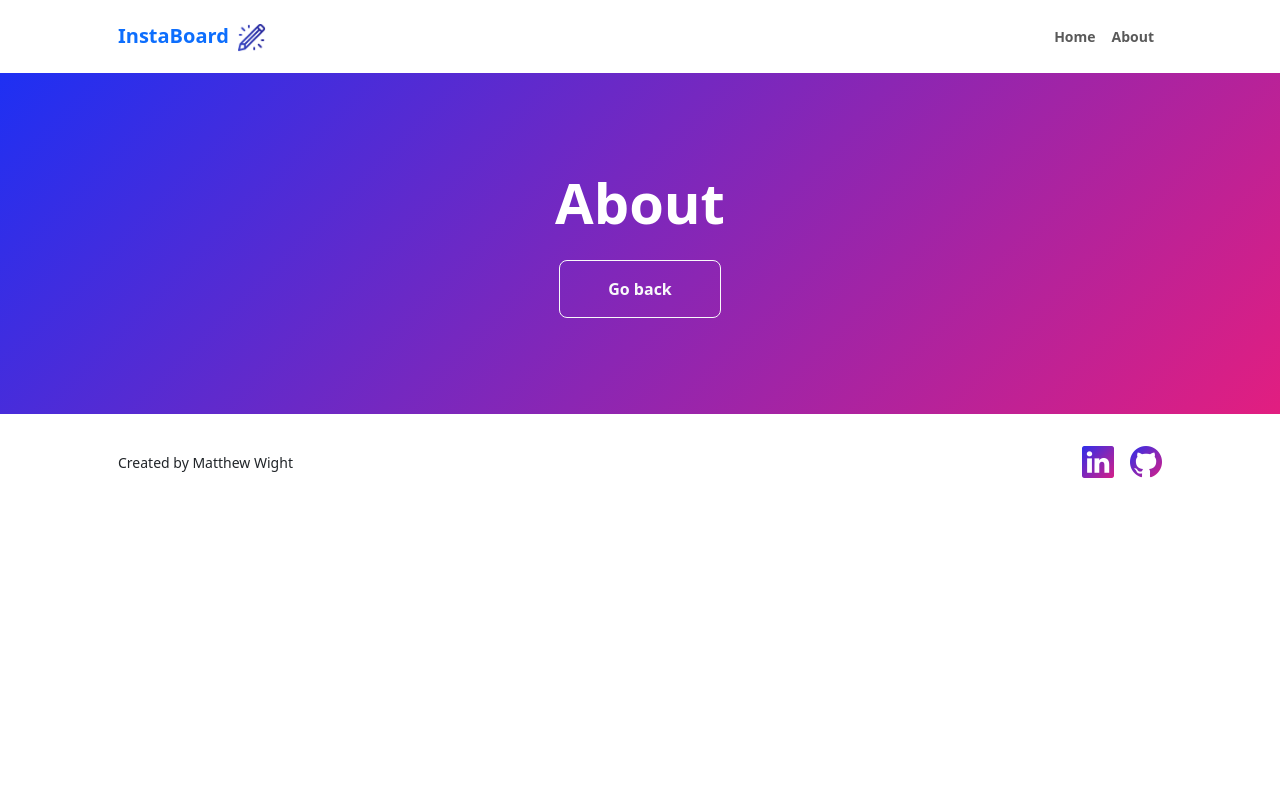
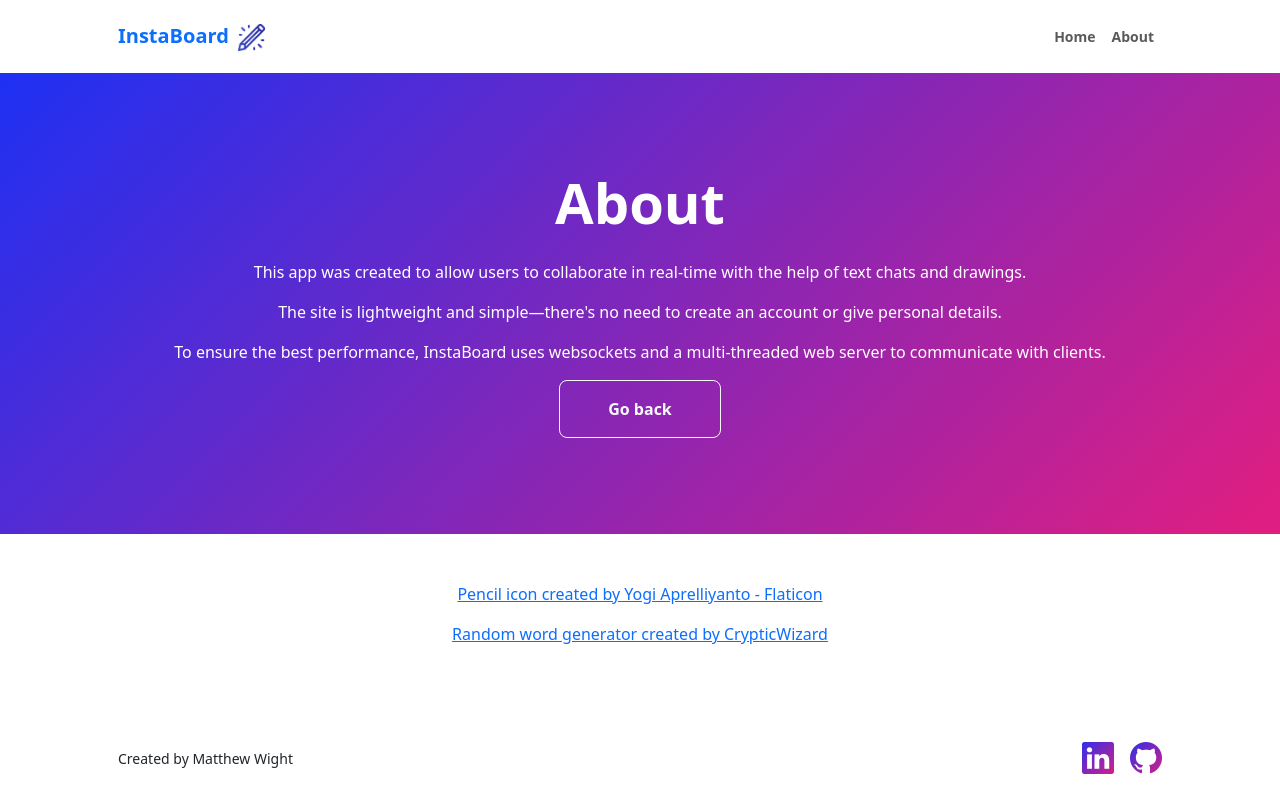
Before and after one commit to mattheww02/instaboard, a React (Create React App) app in the folder frontend/: page /about in a window 1280 px wide. Built offline with nearby package versions, Linux system fonts and the light colour scheme.

Commit message:
Added info to About page

```diff
--- a/frontend/src/pages/About.tsx
+++ b/frontend/src/pages/About.tsx
@@ -7,8 +7,23 @@ const About: React.FC = () => {
                 <div className="container px-5 my-5">
                     <div className="text-center">
                         <h2 className="display-4 fw-bolder mb-4">About</h2>
+                        <p>
+                            This app was created to allow users to collaborate in real-time with the help of text chats and drawings.
+                        </p>
+                        <p>
+                            The site is lightweight and simple—there's no need to create an account or give personal details.
+                        </p>
+                        <p>
+                            To ensure the best performance, InstaBoard uses websockets and a multi-threaded web server to communicate with clients.
+                        </p>
                         <a className="btn btn-outline-light btn-lg px-5 py-3 fs-6 fw-bolder" href="/">Go back</a>
                     </div>
+                </div>
+            </section>
+            <section className="py-5">
+                <div>
+                    <p><a href="https://www.flaticon.com/free-icons/pencil" title="pencil icons">Pencil icon created by Yogi Aprelliyanto - Flaticon</a></p>
+                    <p><a href="https://github.com/cryptic-wizard/random-word-generator/tree/main">Random word generator created by CrypticWizard</a></p>
                 </div>
             </section>
         </div>
```
